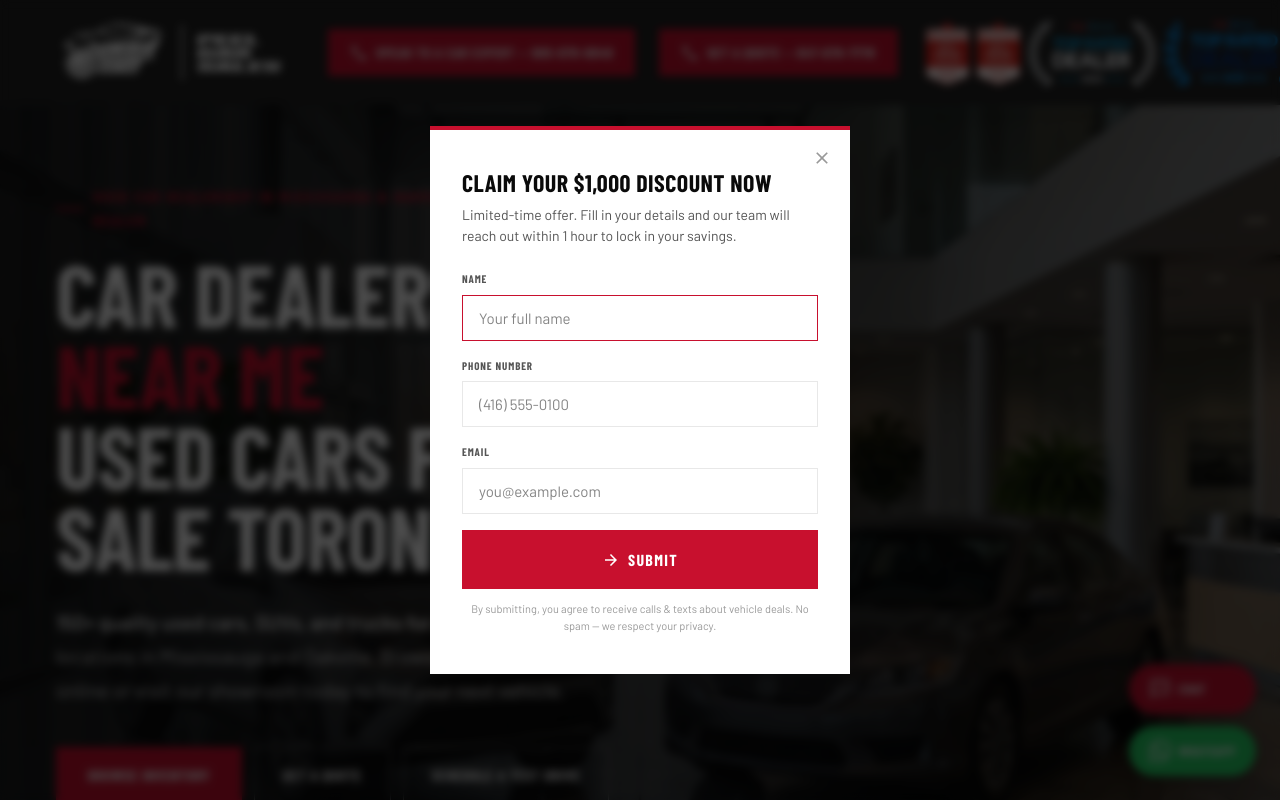
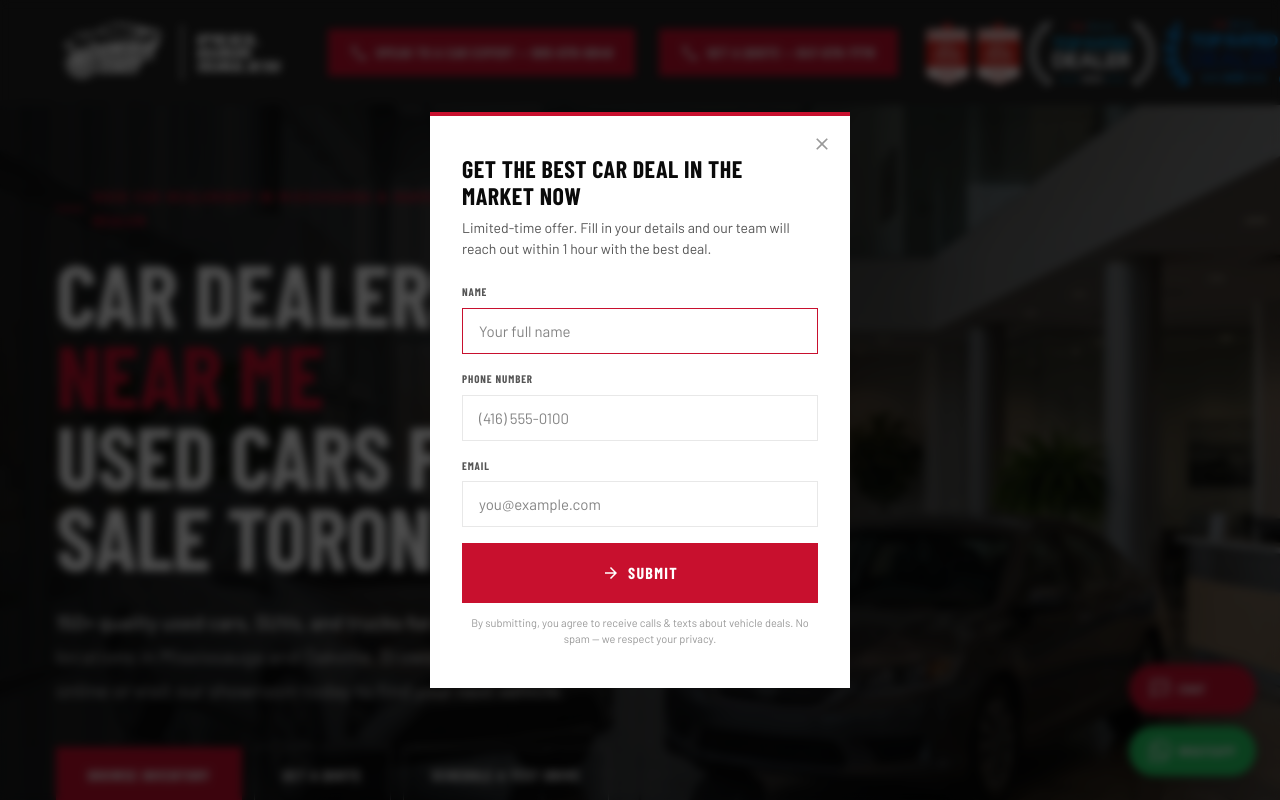
Before and after one commit to PraveenGeorgeRyan/peelcarsales, a Next.js app: page / in a window 1280 px wide. Shown: the top 800 px of the page. Built offline with nearby package versions, Linux system fonts and the light colour scheme; no server answers; a web font is replaced by a local one.

Commit message:
feat: update lead form messaging for clarity and appeal

```diff
--- a/src/components/LeadFormModal.tsx
+++ b/src/components/LeadFormModal.tsx
@@ -124,9 +124,9 @@ export default function LeadFormModal() {
 
         {!submitted ? (
           <form onSubmit={handleSubmit}>
-            <h2 className={styles.heading}>Claim Your $1,000 Discount Now</h2>
+            <h2 className={styles.heading}>Get the Best Car Deal in the Market Now</h2>
             <p className={styles.sub}>
-              Limited-time offer. Fill in your details and our team will reach out within 1 hour to lock in your savings.
+              Limited-time offer. Fill in your details and our team will reach out within 1 hour with the best deal.
             </p>
 
             <div className={styles.fieldWrap}>
```
